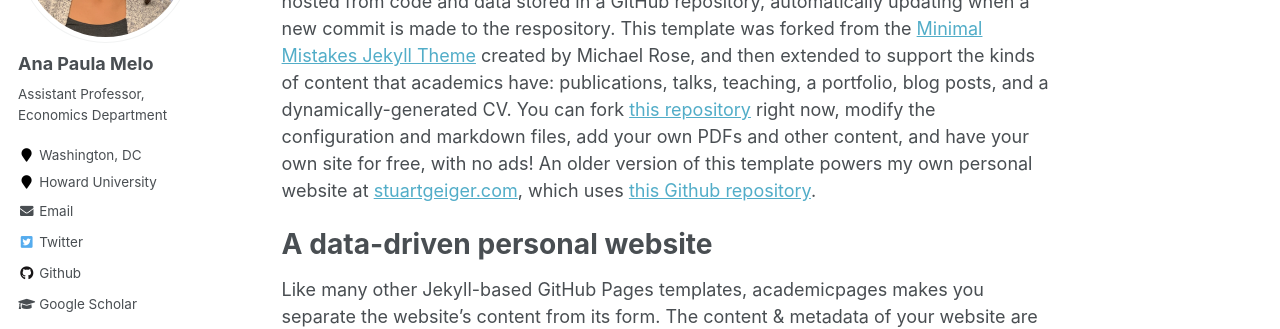
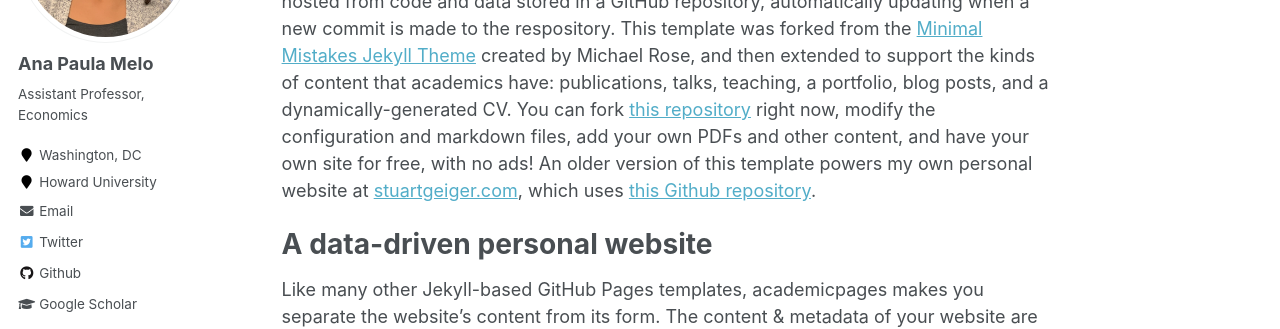
Before and after one commit to anapmelo/anapmelo.github.io, a Jekyll site: the page built from _pages/about.md, in a window 1280 px wide. Shown: the part 254-583 px from the top of the page. Built offline with Jekyll 4.4.1, drawn with Linux system fonts in a browser that asks for light colours.

Commit message:
Update _config.yml

```diff
--- a/_config.yml
+++ b/_config.yml
@@ -82,7 +82,7 @@ analytics:
 author:
   name             : "Ana Paula Melo"
   avatar           : "profile.png"
-  bio              : "Assistant Professor, Economics Department"
+  bio              : "Assistant Professor, Economics"
   location         : "Washington, DC"
   employer         : "Howard University"
   googlescholar    : "https://scholar.google.com/citations?user=PVVjetUAAAAJ&hl=en&authuser=1"
```
